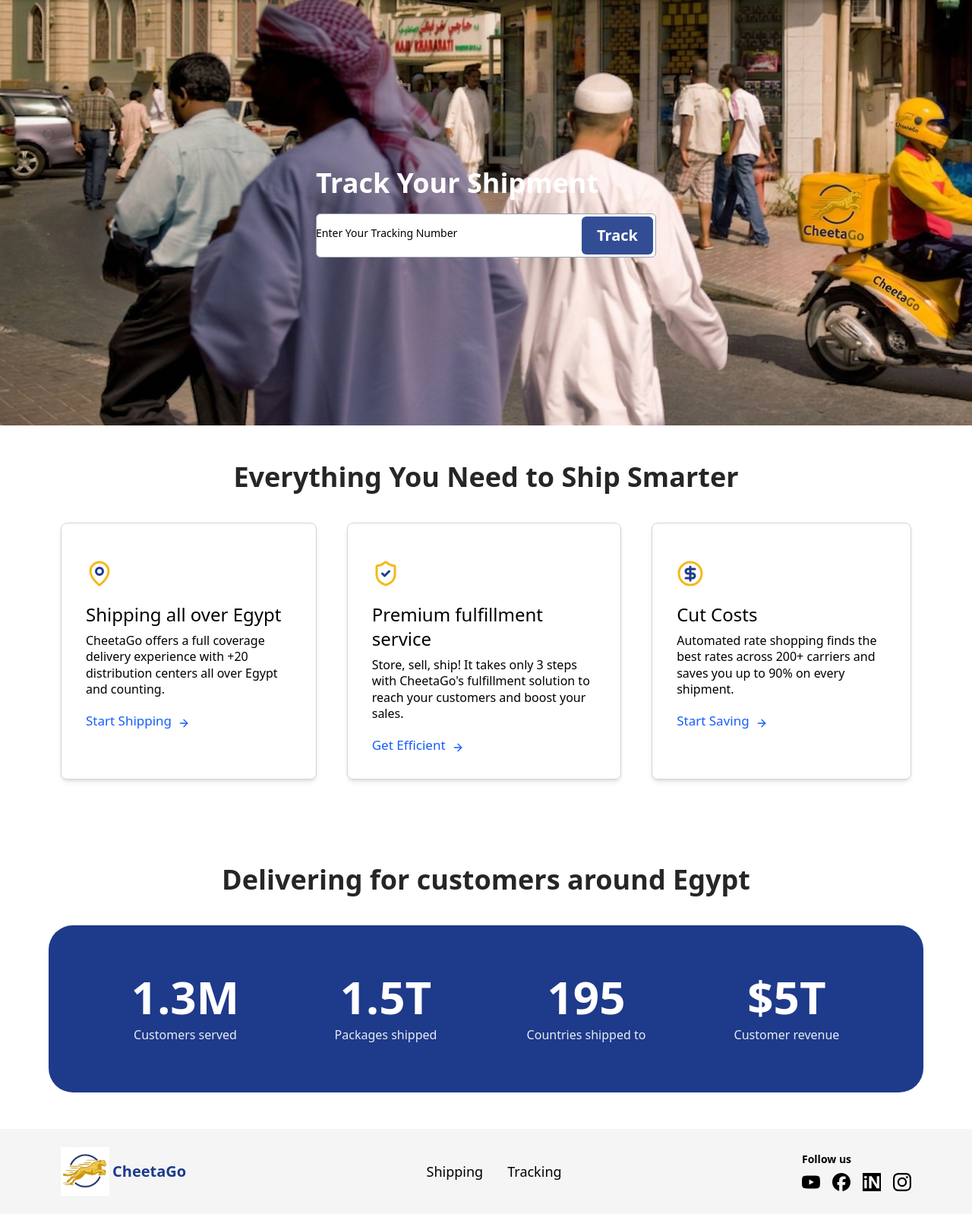
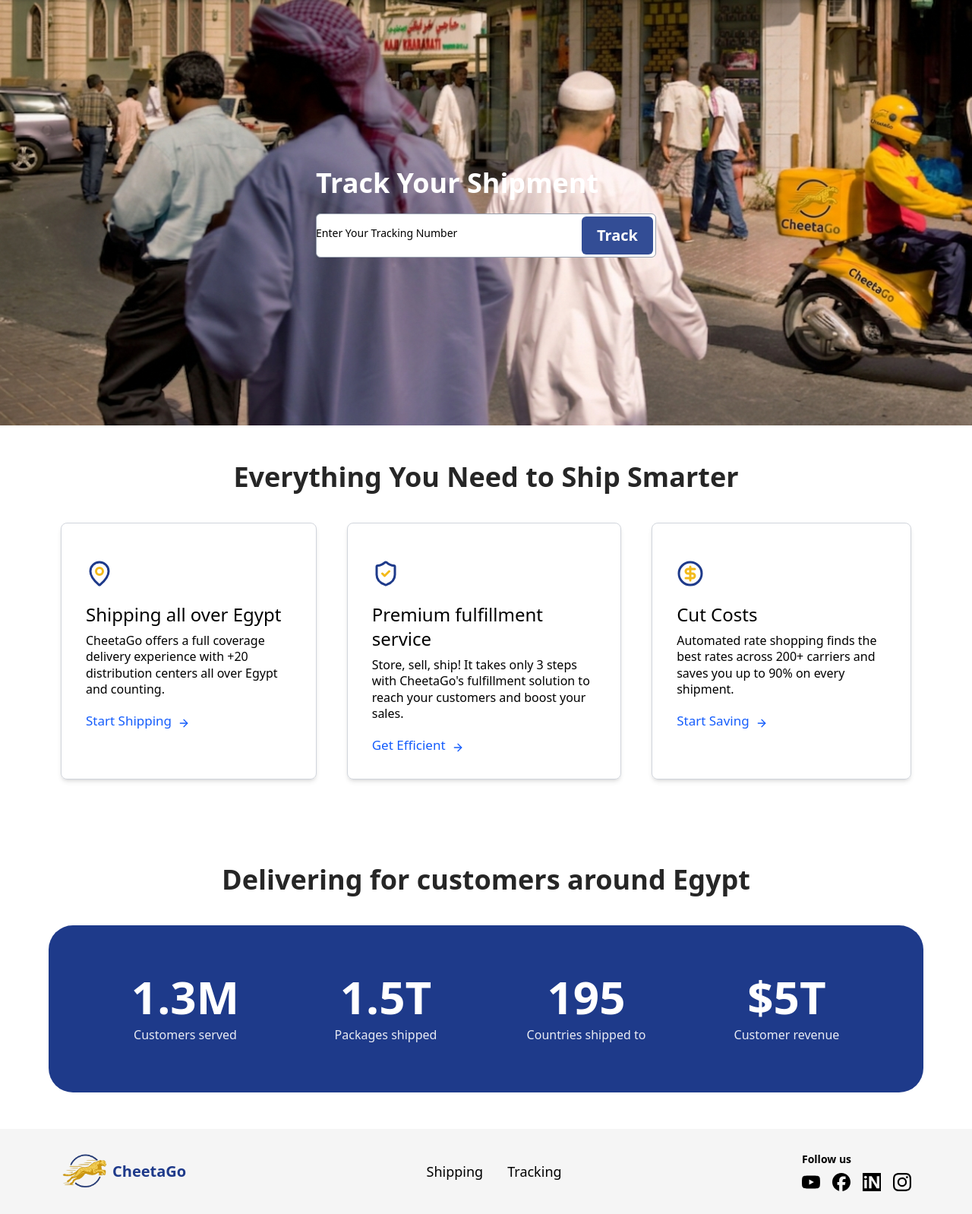
Before and after one commit to MayarAbdelbasser/CheetaGo, a Flask app: page / in a window 1280 px wide. Shown: the part 80-1678 px from the top of the page at 76% size. Run offline with Flask 3, Linux system fonts and the light colour scheme; style sheets or scripts are compiled from the project's sources; some libraries are stand-ins or nearby versions.

Commit message:
Update repsonsive ui

```diff
--- a/app.py
+++ b/app.py
@@ -35,3 +35,8 @@ def signupPage():
 @app.route("/forgotPassword")
 def forgotPasswordPage():
     return render_template("auth/forgotPassword.html", title="Forgot password")
+
+
+@app.route("/shipping")
+def shippingPage():
+    return render_template("shipping/shippingPage.html", title="Shipping")
--- a/static/js/script.js
+++ b/static/js/script.js
@@ -11,14 +11,18 @@ document.addEventListener("DOMContentLoaded", () => {
   const startButton = document.querySelector("#start_button");
   if (auth.isLoggedIn()) {
     startButton.textContent = "Logout";
+    startButton.dataset.action = "logout";
+  } else {
+    startButton.textContent = "Get started";
+    startButton.dataset.action = "signup";
   }
 
   startButton.addEventListener("click", () => {
+    const action = startButton.dataset.action;
     // navigate to signup page
-    if (startButton.textContent == "Get started") {
-      //   window.location.href = "/signup";
-      console.log("start");
-    } else if (startButton.textContent == "Logout") {
+    if (action == "signup") {
+      window.location.href = "/signup";
+    } else if (action == "logout") {
       auth.logout();
     }
   });
--- a/templates/footer.html
+++ b/templates/footer.html
@@ -6,7 +6,7 @@
       href="http://127.0.0.1:5000/"
       class="flex items-center space-x-1 rtl:space-x-reverse"
     >
-      <img src="../static/images/logo.jpg" class="w-16" alt="Flowbite Logo" />
+      <img src="../static/images/logo.png" class="w-16" alt="Flowbite Logo" />
       <span
         class="self-center text-[20px] text-heading font-semibold whitespace-nowrap text-(--blue)"
         >CheetaGo</span
--- a/templates/homePage/about.html
+++ b/templates/homePage/about.html
@@ -12,7 +12,7 @@
       <span class="">
         <i
           data-lucide="map-pin"
-          class="text-(--primary) [&_circle]:stroke-(--blue) size-9"
+          class="text-(--blue) [&_circle]:stroke-(--primary) size-9"
         ></i>
       </span>
       <div class="mt-5 space-y-2">
@@ -35,7 +35,7 @@
       <span class="">
         <i
           data-lucide="shield-check"
-          class="text-(--blue) [&>*:nth-child(1)]:stroke-(--primary) size-9"
+          class="text-(--primary) [&>*:nth-child(1)]:stroke-(--blue) size-9"
         ></i>
       </span>
       <div class="mt-5 space-y-2">
@@ -58,7 +58,7 @@
       <span class="">
         <i
           data-lucide="circle-dollar-sign"
-          class="text-(--blue) [&>*:nth-child(1)]:stroke-(--primary) size-9"
+          class="text-(--primary) [&>*:nth-child(1)]:stroke-(--blue) size-9"
         ></i>
       </span>
       <div class="mt-5 space-y-2">
--- a/templates/homePage/header.html
+++ b/templates/homePage/header.html
@@ -1,15 +1,15 @@
 <header
-  class="relative h-[70vh] bg-[url('/static/images/hero_section2.png')] bg-content bg-no-repeat flex justify-center items-center"
+  class="relative h-[70vh] w-screen bg-[url('/static/images/hero_section2.png')] bg-cover bg-no-repeat flex justify-center items-center"
   id="home"
 >
-  <div class="h-full w-full bg-taupe-900 opacity-50 absolute z-0"></div>
+  <div class="h-full w-screen bg-taupe-900 opacity-50 absolute z-0"></div>
   <div class="relative flex flex-col gap-5">
     <h1 class="font-bold text-white text-4xl">Track Your Shipment</h1>
     <div class="relative">
       <input
         type="text"
         id="floating_filled"
-        class="block px-2.5 pb-3.5 pt-5 text-[16px] text-heading bg-white border border-gray-400 hover:border-gray-900 rounded-md appearance-none focus:border-gray-900 focus:ring-0 focus:border-brand peer w-100 md:w-[35vw]"
+        class="block px-2.5 pb-3.5 pt-5 text-[16px] text-heading bg-white border border-gray-400 hover:border-gray-900 rounded-md appearance-none focus:border-gray-900 focus:ring-0 focus:border-brand peer w-85 sm:w-100 lg:w-[35vw]"
         placeholder=" "
       />
       <label
@@ -18,7 +18,7 @@
         >Enter Your Tracking Number</label
       >
       <button
-        class="absolute right-1 top-1 bottom-1 bg-(--blue) opacity-90 text-[20px] text-white rounded-md font-semibold hover:opacity-100 cursor-pointer transition duration-300 px-5"
+        class="absolute right-3 sm:right-1 top-1 bottom-1 bg-(--blue) opacity-90 text-[20px] text-white rounded-md font-semibold hover:opacity-100 cursor-pointer transition duration-300 px-5"
       >
         Track
       </button>
--- a/templates/layout.html
+++ b/templates/layout.html
@@ -22,9 +22,10 @@
     <title>CheetaGo</title>
     {% endif %}
   </head>
-  <body class="font-sans text-2xl">
-    {% include 'navbar.html' %} {% block content %} {% endblock content
-    %}{%include 'footer.html' %}
+  <body class="font-sans text-2xl flex flex-col min-h-screen">
+    {% include 'navbar.html' %}
+    <main class="flex-1">{% block content %} {% endblock content %}</main>
+    {%include 'footer.html' %}
     <script src="https://unpkg.com/lucide@latest" defer></script>
     <script src="https://cdn.jsdelivr.net/npm/sweetalert2@11"></script>
     <script src="{{ url_for('static', filename='js/auth.js') }}"></script>
--- a/templates/navbar.html
+++ b/templates/navbar.html
@@ -17,6 +17,7 @@
         type="button"
         class="text-(--blue) rounded-full cursor-pointer box-border border border-(--blue) font-medium leading-5 text-[16px] px-3 py-2 hover:text-white hover:bg-(--blue) transition duration-300"
         id="start_button"
+        data-action="signup"
       >
         Get started
       </button>
@@ -67,7 +68,7 @@
         </li>
         <li>
           <a
-            href="#"
+            href="/shipping"
             class="block py-2 px-3 text-heading rounded hover:bg-neutral-tertiary md:hover:bg-transparent md:border-0 md:hover:text-fg-brand md:p-0 md:dark:hover:bg-transparent text-[18px] hover:text-(--primaryHover) transition duration-300"
             >Shipping</a
           >
```
Also changed, not shown: templates/shipping/shippingPage.html (added, +7 -0 lines), static/images/logo.png (added), static/images/logoo.jpg (added).
